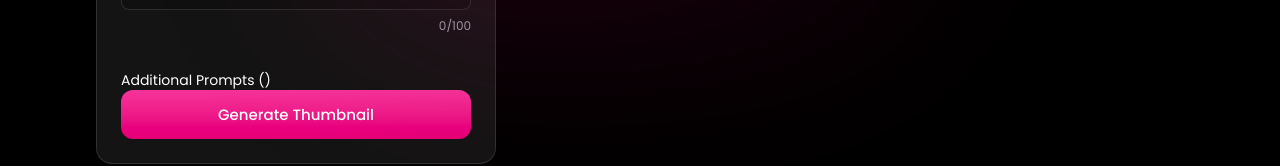
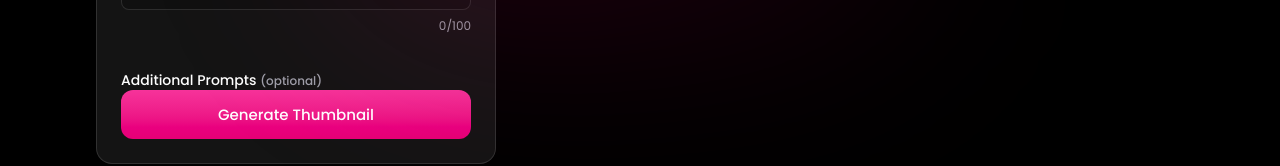
Before and after one commit to mvdevelop/ai-thumbnail-generator, a React (Vite) app in the folder reactjs/: page /generate in a window 1280 px wide. Shown: the part 281-447 px from the top of the page. Built offline with nearby package versions, Linux system fonts and the light colour scheme.

Commit message:
feat: working on generate

```diff
--- a/reactjs/src/pages/Generate.tsx
+++ b/reactjs/src/pages/Generate.tsx
@@ -50,8 +50,8 @@ const Generate = () => {
 
                       {/* Details */}
                       <div className='space-y-2'>
-                        <label>
-                          Additional Prompts <span className="">()</span>
+                        <label className="block text-sm font-medium">
+                          Additional Prompts <span className="text-zinc-400 text-xs">(optional)</span>
                         </label>
                       </div>
 
```
